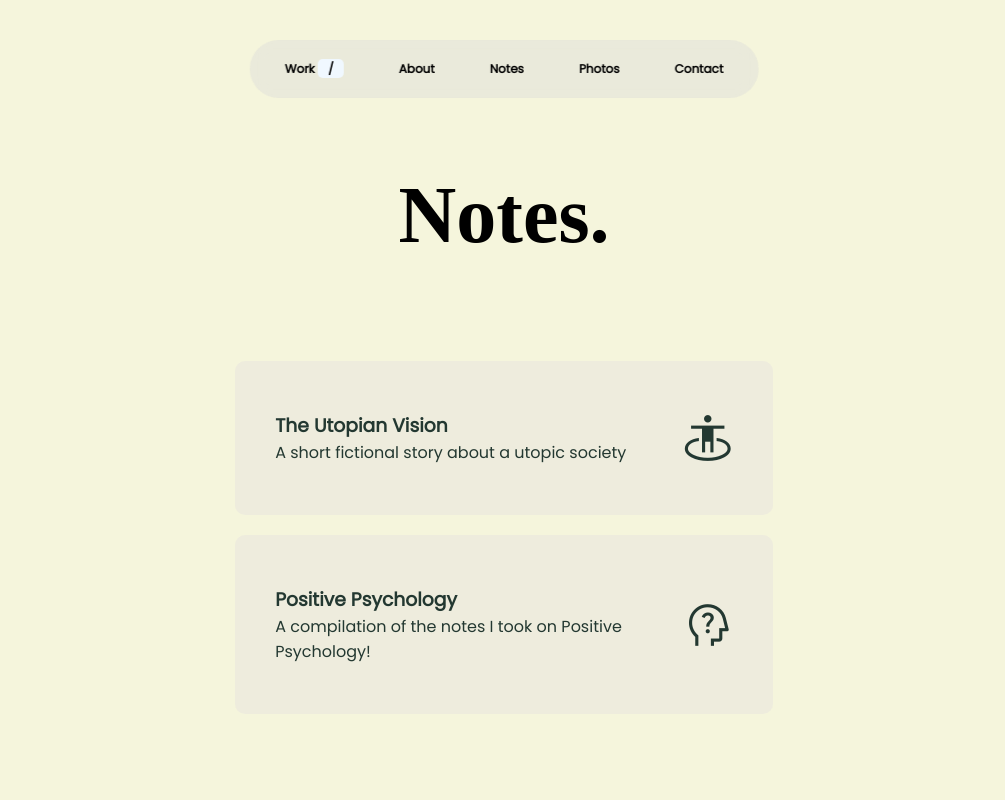
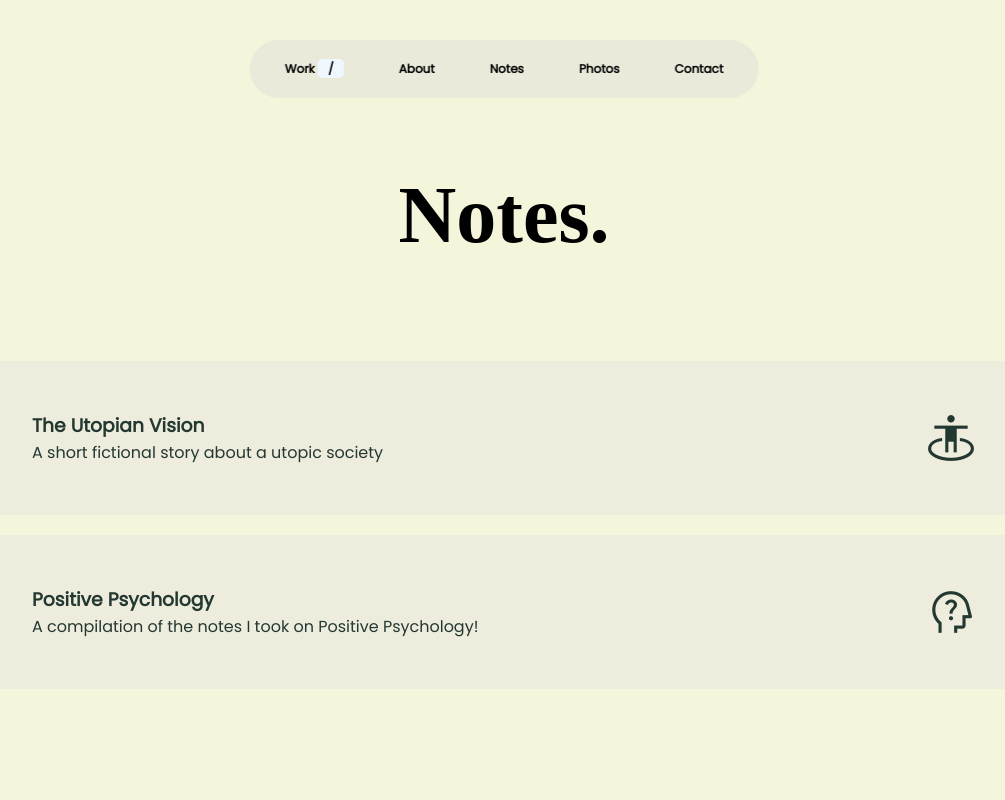
Before and after one commit to Savio09/fortunedeclan, a React (Create React App) app: page /notes in a window 1280 px wide. Shown: the top 800 px of the page, without its empty margins (136-1141 px from the left). Built offline with nearby package versions, Linux system fonts and the light colour scheme; a web font is replaced by a local one.

Commit message:
modified App.css

```diff
--- a/src/App.css
+++ b/src/App.css
@@ -579,6 +579,17 @@ nav a span {
   .pg-grid .vessel p {
     font-size: 12px;
   }
+
+  .modal {
+    width: 90%;
+  }
+  .story-list {
+    width: 80%;
+  }
+
+  .stories {
+    width: 100%;
+  }
 }
 
 @media screen and (max-width: 768px) {
```
